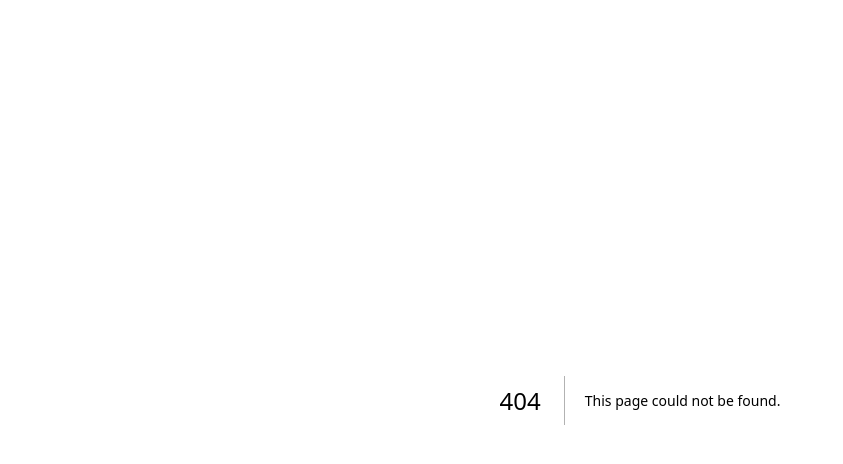
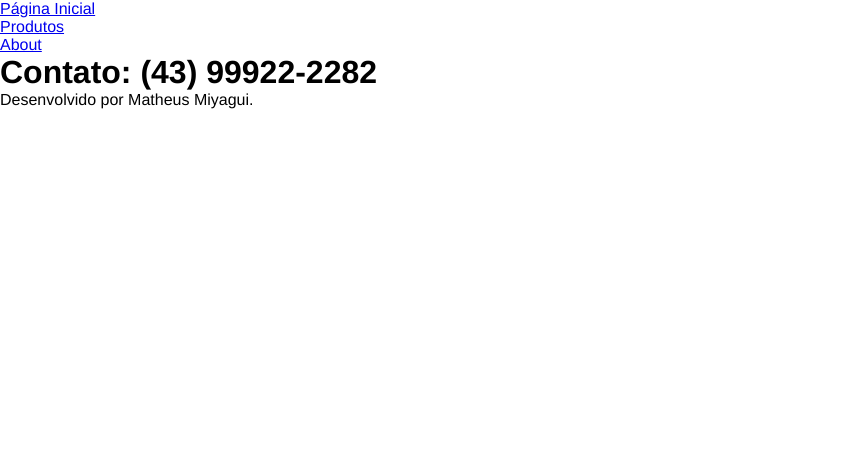
Before and after one commit to miyagui96/Nextjs, a Next.js app in the folder meuprojeto/: page /contact in a window 1280 px wide. Before the commit this address had no page. Shown: the top 464 px of the page, without its empty margins (0-843 px from the left). Built offline with nearby package versions, Linux system fonts and the light colour scheme.

Commit message:
componente layout

```diff
--- /dev/null
+++ b/meuprojeto/components/Footer.tsx
@@ -0,0 +1,7 @@
+import Link from "next/link"
+
+export default function Footer() {
+  return (
+    <p>Desenvolvido por Matheus Miyagui.</p>
+  )
+}
--- /dev/null
+++ b/meuprojeto/components/MainContainer.tsx
@@ -0,0 +1,17 @@
+import Footer from "./Footer";
+import Navbar from "./Navbar";
+
+// interface Produto {
+//   children: string;
+//   outra: any;
+// }
+
+export default function MainContainer({ children }: any) {
+  return (
+    <>
+      <Navbar />
+      <div>{children}</div>
+      <Footer />
+    </>
+  )
+}
--- /dev/null
+++ b/meuprojeto/src/pages/_app.tsx
@@ -0,0 +1,14 @@
+import MainContainer from "components/MainContainer"
+import { AppProps } from "next/app"
+
+import '../../styles/globals.css'
+
+const MyApp: React.FC<AppProps> = ({ Component, pageProps }) => {
+  return (
+    <MainContainer>
+      <Component {...pageProps} />
+    </MainContainer>
+  )
+}
+
+export default MyApp
--- a/meuprojeto/src/pages/about.tsx
+++ b/meuprojeto/src/pages/about.tsx
@@ -4,7 +4,6 @@ import Link from 'next/link'
 export default function About() {
     return (
         <>
-          <Navbar></Navbar>
           <h1>Página de About!</h1>
           <Link legacyBehavior href="/">
             <a>Voltar</a>
--- /dev/null
+++ b/meuprojeto/src/pages/contact/index.tsx
@@ -0,0 +1,7 @@
+export default function Contact(){
+  return (
+    <>
+      <h1>Contato: (43) 99922-2282</h1>
+    </>
+  )
+}
--- a/meuprojeto/src/pages/index.tsx
+++ b/meuprojeto/src/pages/index.tsx
@@ -9,7 +9,6 @@ const inter = Inter({ subsets: ['latin'] })
 export default function Home() {
   return (
     <>
-      <Navbar></Navbar>
       <h1>Olá</h1>
     </>
   )
--- a/meuprojeto/src/pages/product/index.tsx
+++ b/meuprojeto/src/pages/product/index.tsx
@@ -4,7 +4,6 @@ import Link from 'next/link'
 export default function Product() {
     return (
         <>
-          <Navbar></Navbar>
           <h1>Página de Produtos</h1>
           <Link legacyBehavior href="/">
              <a>Voltar</a>
--- a/meuprojeto/src/pages/product/pants/index.tsx
+++ b/meuprojeto/src/pages/product/pants/index.tsx
@@ -4,7 +4,6 @@ import Link from "next/link";
 export default function Pants() {
   return (
     <>
-      <Navbar></Navbar>
       <h1>Página de Pants</h1>
       <ul>
         <li>
--- a/meuprojeto/src/pages/product/shirt.tsx
+++ b/meuprojeto/src/pages/product/shirt.tsx
@@ -3,7 +3,6 @@ import Navbar from "components/Navbar"
 export default function Shirt() {
     return (
       <>
-        <Navbar></Navbar>
         <h1>Camisa - R$ 29,99</h1>
       </>
     )
--- /dev/null
+++ b/meuprojeto/styles/globals.css
@@ -0,0 +1,5 @@
+* {
+  padding: 0;
+  margin: 0;
+  font-family: Helvetica;
+}
--- a/meuprojeto/tsconfig.json
+++ b/meuprojeto/tsconfig.json
@@ -24,6 +24,6 @@
       "@/*": ["./src/*"]
     }
   },
-  "include": ["next-env.d.ts", "**/*.ts", "**/*.tsx", ".next/types/**/*.ts", "src/pages/about.tsx", "src/pages/index.tsx"],
+  "include": ["next-env.d.ts", "**/*.ts", "**/*.tsx", ".next/types/**/*.ts", "src/pages/about.tsx", "src/pages/index.tsx", "src/pages/_app.js", "components/MainContainer.tsx"],
   "exclude": ["node_modules"]
 }
```
